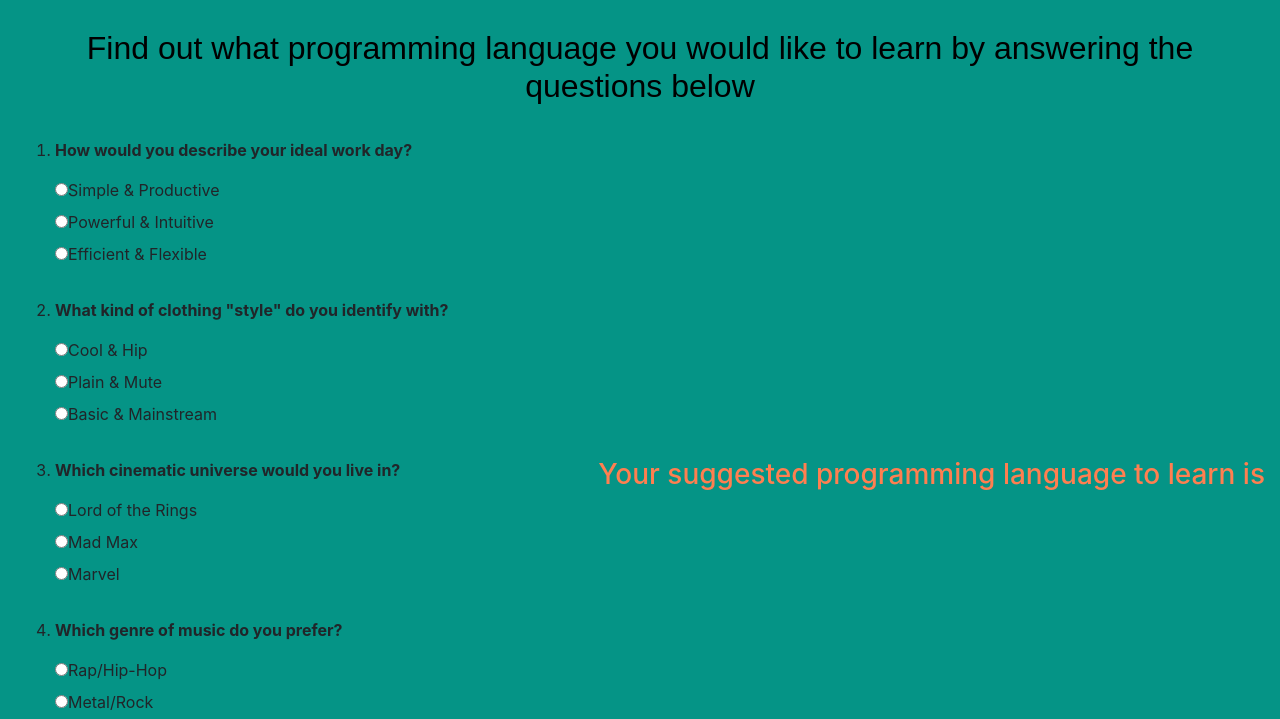
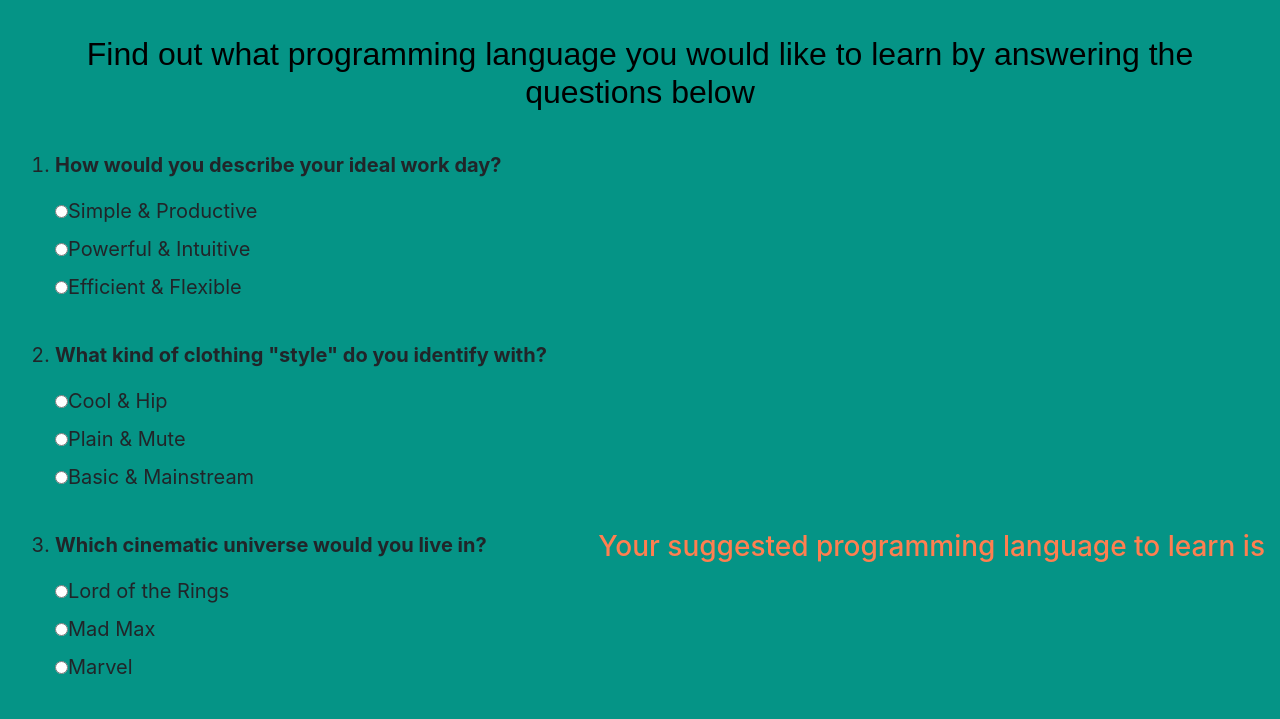
Before and after one commit to mattfoley0375/programlanguage, a plain HTML site: page programlanguage.html in a window 1280 px wide. Shown: the part 75-794 px from the top of the page. Drawn offline with Linux system fonts and the light colour scheme.

Commit message:
edit readme

```diff
--- a/css/styles.css
+++ b/css/styles.css
@@ -15,12 +15,10 @@ h2 {
 h3 {
   text-align: center;
   color: coral;
-  float:right
+  float: right;
 }
-
 
 body {
   background-color: rgb(5, 148, 134);
-
-  ;
+  font-size: 20px;
 }
--- a/js/scripts.js
+++ b/js/scripts.js
@@ -11,7 +11,6 @@ function results(input1, input2, input3, input4, input5) {
   return language;
 }
 
-//User Logic
 $(document).ready(function() {
   $("form#lang").submit(function(event) {
     event.preventDefault();
```
Also changed, not shown: 1 other file.
